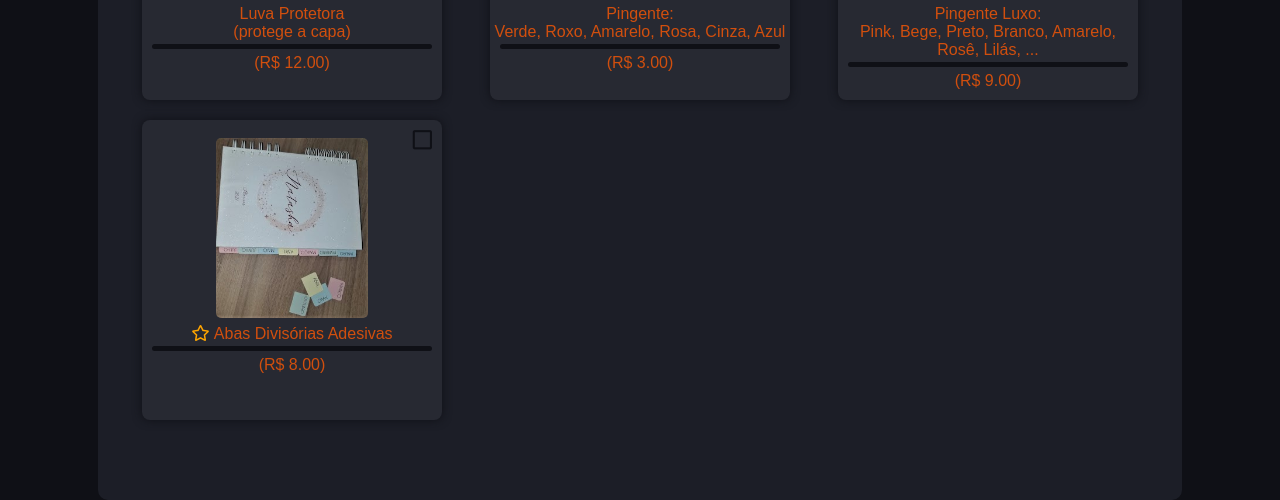
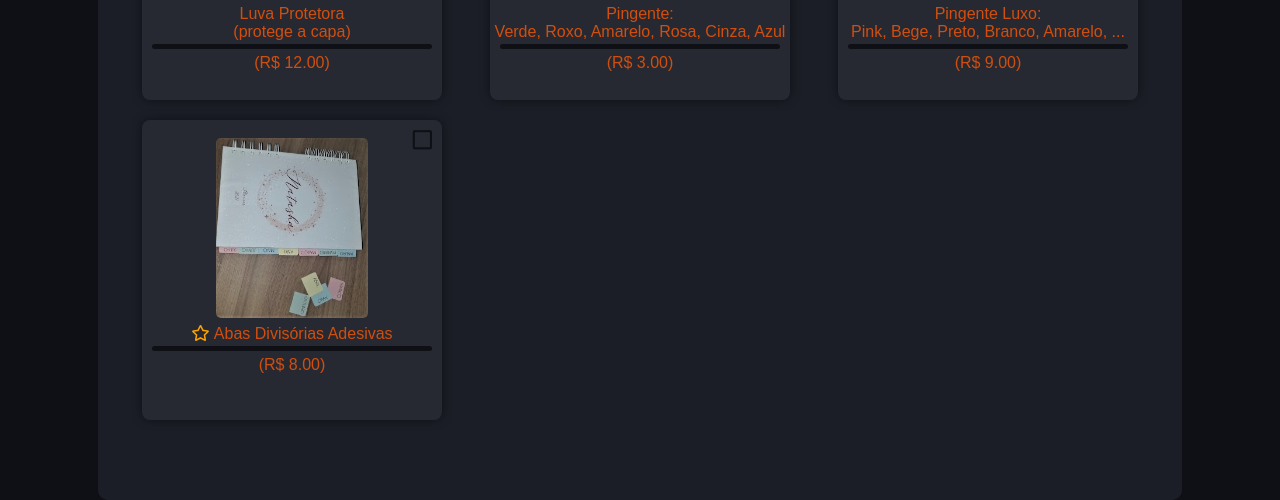
Before and after one commit to NaN-NaN-sempai/forms, a plain HTML site: page acabamentos/index.html in a window 1280 px wide. Shown: the part 3249-3749 px from the top of the page. Drawn offline with Linux system fonts and the light colour scheme.

Commit message:
hotfixes

```diff
--- a/acabamentos/index.html
+++ b/acabamentos/index.html
@@ -364,7 +364,7 @@
         let outputText = "*Formulário de Acabamentos e Adicionais:*\n\n" + output.join("\n\n")
         console.log(outputText);
 
-        //sendWhatsapp(outputText);
+        sendWhatsapp(outputText);
     }
 
     document.querySelectorAll(".formSection").forEach(f => {
--- a/acabamentos/lists/adicionais.js
+++ b/acabamentos/lists/adicionais.js
@@ -20,7 +20,7 @@ var adicionaisList = [
         }
     },
     {
-        name: "Pingente Luxo:<br>Pink, Bege, Preto, Branco, Amarelo, Rosê, Lilás, ...",
+        name: "Pingente Luxo:<br>Pink, Bege, Preto, Branco, Amarelo, ...",
         sendValue: "Pingente Luxo",
         price: 9,
         img: "./assets/Images/adicionais/pingenteLuxo.png",
```
